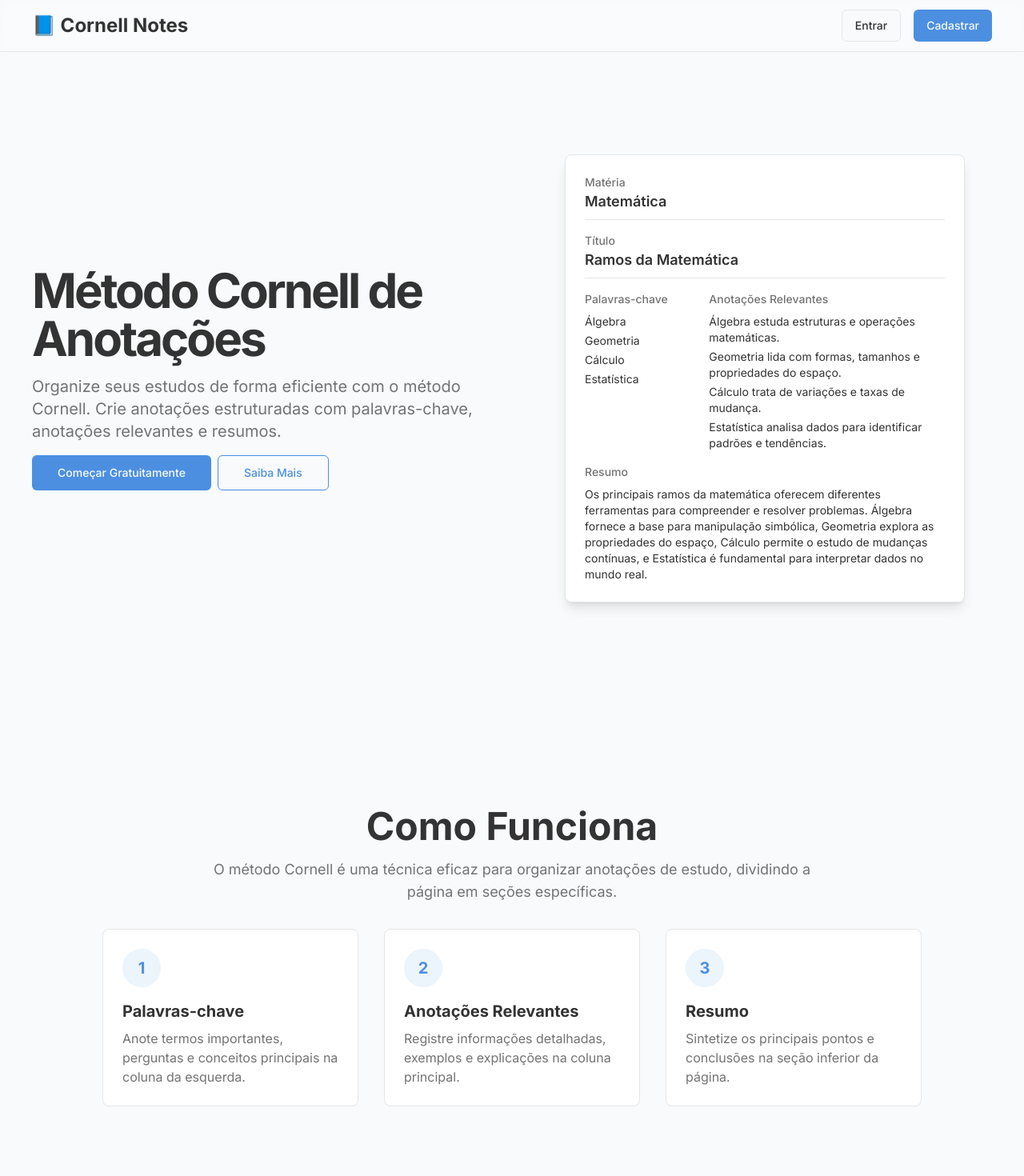
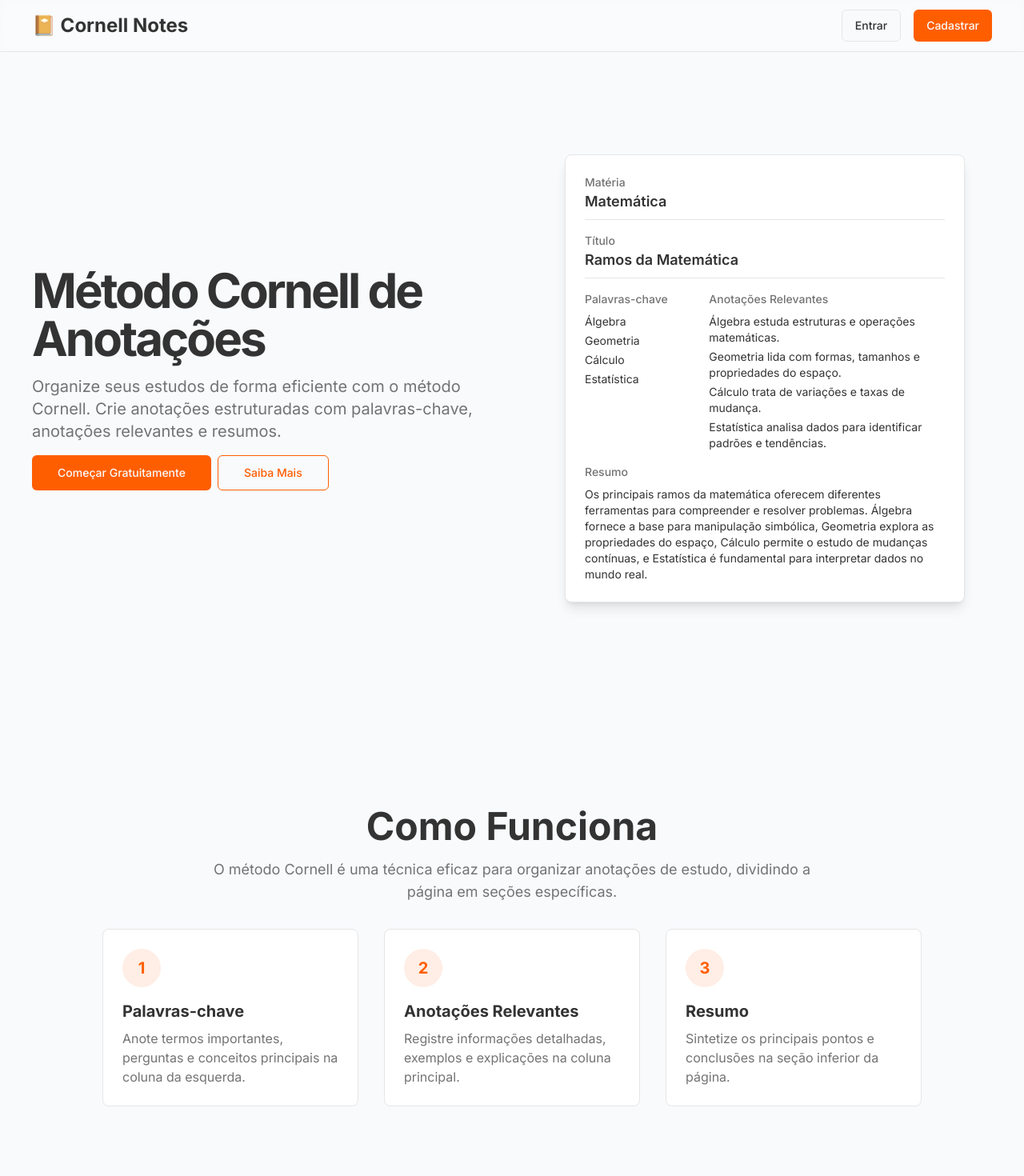
Before and after one commit to Gus-pixel/cornell_notes, a Next.js app: page / in a window 1280 px wide. Shown: the top 1470 px of the page at 80% size. Built offline with nearby package versions, Linux system fonts and the light colour scheme.

Commit message:
Mudando tema para azul

```diff
--- a/app/dashboard/page.tsx
+++ b/app/dashboard/page.tsx
@@ -61,7 +61,7 @@ export default function DashboardPage() {
 		return (
 			<div className="flex min-h-screen items-center justify-center">
 				<div className="text-center">
-					<div className="mb-4 text-4xl">📖</div>
+					<div className="mb-4 text-4xl">📔</div>
 					<p>Carregando...</p>
 				</div>
 			</div>
--- a/app/globals.css
+++ b/app/globals.css
@@ -13,7 +13,7 @@
 		--popover: 0 0% 100%;
 		--popover-foreground: 0 0% 20%;
 
-		--primary: 213 71% 59%;
+		--primary: 22 100% 50%;
 		--primary-foreground: 0 0% 100%;
 
 		--secondary: 210 33% 98%;
@@ -30,7 +30,7 @@
 
 		--border: 0 0% 90%;
 		--input: 0 0% 90%;
-		--ring: 213 71% 59%;
+		--ring: 22 100% 50%;
 
 		--radius: 0.5rem;
 	}
@@ -45,7 +45,7 @@
 		--popover: 0 0% 20%;
 		--popover-foreground: 0 0% 95%;
 
-		--primary: 213 71% 59%;
+		--primary: 22 100% 50%;
 		--primary-foreground: 0 0% 100%;
 
 		--secondary: 0 0% 20%;
@@ -62,7 +62,7 @@
 
 		--border: 0 0% 30%;
 		--input: 0 0% 30%;
-		--ring: 213 71% 59%;
+		--ring: 22 100% 50%;
 	}
 }
 
--- a/app/page.tsx
+++ b/app/page.tsx
@@ -7,7 +7,7 @@ export default function Home() {
 			<header className="sticky top-0 z-10 border-b bg-background/10 backdrop-blur">
 				<div className="container px-6 md:px-10 flex h-16 items-center justify-between backdrop-blur">
 					<div className="text-2xl font-bold text-text-dark">
-						📘 Cornell Notes
+						📔 Cornell Notes
 					</div>
 					<div className="flex items-center gap-4">
 						<Link href="/login">
@@ -37,7 +37,8 @@ export default function Home() {
 								<Link href="/register">
 									<Button
 										size="lg"
-										className="w-full min-[400px]:w-auto bg-primary hover:bg-primary/80 text-secondary"
+										variant="default"
+										className="w-full min-[400px]:w-auto text-secondary"
 									>
 										Começar Gratuitamente
 									</Button>
--- a/components/Logo.tsx
+++ b/components/Logo.tsx
@@ -8,7 +8,7 @@ interface LogoProps {
 export default function Logo({ href = "/", className = "" }: LogoProps) {
 	const content = (
 		<div className={`logo-container ${className}`}>
-			<div className="text-3xl font-bold text-text-dark">📘 Cornell Notes</div>
+			<div className="text-3xl font-bold text-text-dark">📔 Cornell Notes</div>
 		</div>
 	);
 
--- a/components/ui/button.tsx
+++ b/components/ui/button.tsx
@@ -9,14 +9,14 @@ const buttonVariants = cva(
 	{
 		variants: {
 			variant: {
-				default: "bg-primary text-primary-foreground hover:bg-primary/85",
+				default: "bg-primary text-primary-foreground hover:bg-primary/70",
 				destructive:
 					"bg-destructive text-destructive-foreground hover:bg-destructive/90",
 				outline:
-					"border border-input bg-background hover:bg-primary/20 hover:text-primary-foreground",
+					"border border-input bg-background hover:bg-primary/25 hover:text-primary-foreground",
 				secondary:
 					"bg-secondary text-secondary-foreground hover:bg-secondary/80",
-				ghost: "hover:bg-primary/20 hover:text-primary-foreground",
+				ghost: "hover:bg-primary/25 hover:text-primary-foreground",
 				link: "text-primary underline-offset-4 hover:underline",
 			},
 			size: {
--- a/tailwind.config.ts
+++ b/tailwind.config.ts
@@ -22,7 +22,7 @@ const config = {
 		extend: {
 			colors: {
 				// Cores personalizadas do projeto
-				primary: "#4A90E2", // Azul
+				primary: "#FF5E00", // Azul
 				secondary: "#F5F7FA", // Cinza-claro
 				"text-dark": "#333333", // Cinza-escuro
 
```
Also changed, not shown: app/layout.tsx (line endings or trailing spaces).
